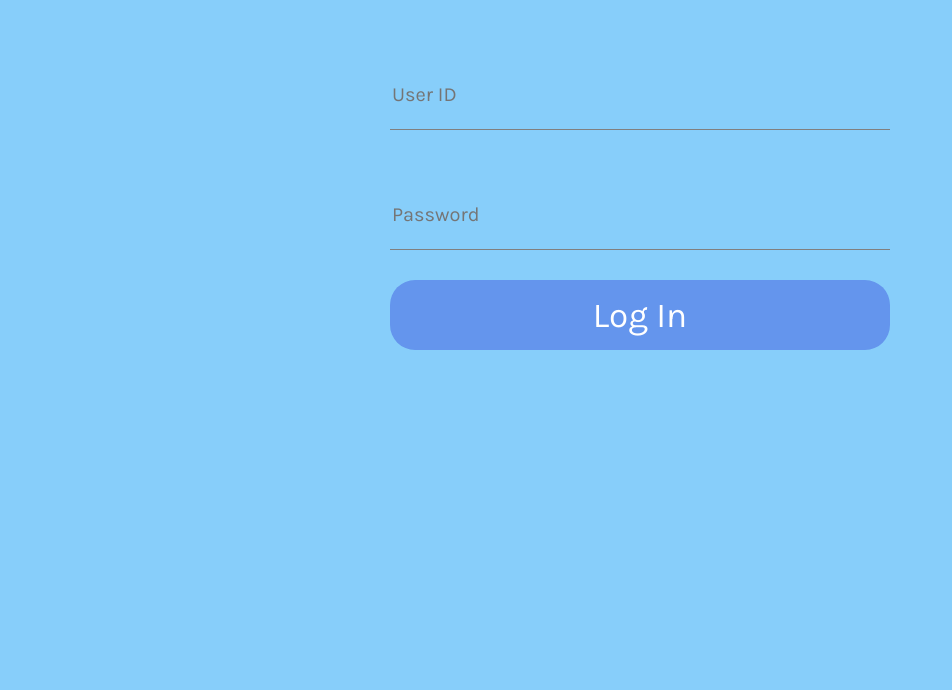
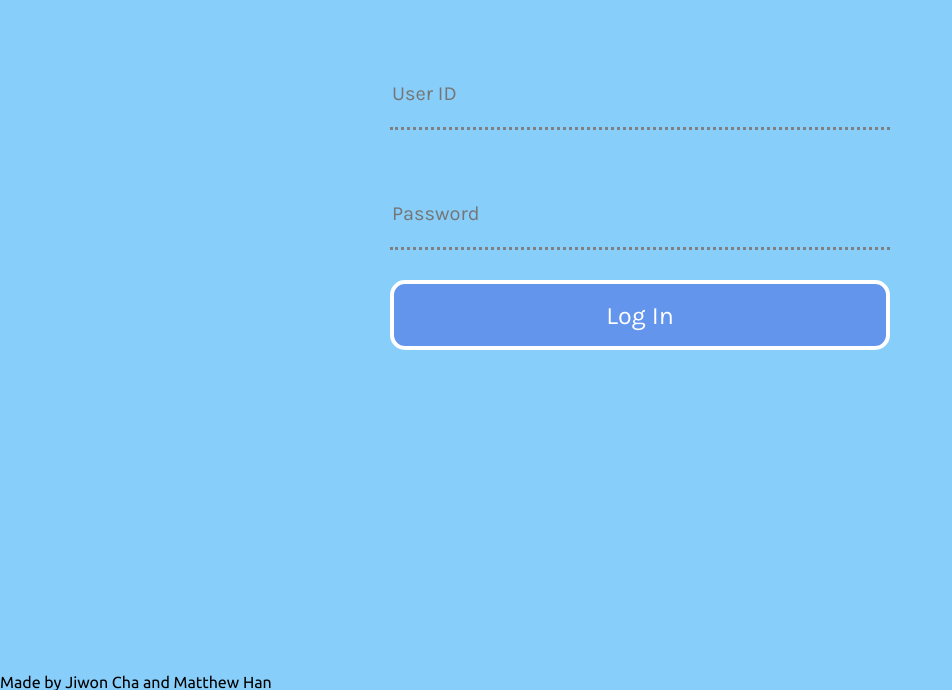
Before and after one commit to MatthewLeeHan/cs4640-Project, a PHP site: page /logIn.html in a window 1280 px wide. Shown: the part 110-800 px from the top of the page, without its empty margins (0-952 px from the left). Run offline with PHP 8.4, Linux system fonts and the light colour scheme.

Commit message:
Login Page

```diff
--- a/css/createEvent.css
+++ b/css/createEvent.css
@@ -167,6 +167,7 @@ body .container .btnHolder .create {
 }
 body .container .btnHolder .create:hover {
   background-color: #6495ED;
+  transform: scale(1.3) perspective(1px);
 }
 
 /*# sourceMappingURL=createEvent.css.map */
--- a/css/login.css
+++ b/css/login.css
@@ -101,12 +101,14 @@ body form {
 }
 body form .idinput {
   padding: 60px 30px 30px 30px;
+  display: flex;
+  justify-content: center;
 }
 body form .idinput #user_id {
   border: 0;
   outline: 0;
   background: transparent;
-  border-bottom: 1px solid gray;
+  border-bottom: 3px dotted gray;
   width: 500px;
   height: 70px;
   font-size: 20px;
@@ -114,27 +116,41 @@ body form .idinput #user_id {
 }
 body form .pwinput {
   padding: 20px 30px 30px 30px;
+  display: flex;
+  justify-content: center;
 }
 body form .pwinput #password {
   border: 0;
   outline: 0;
   background: transparent;
-  border-bottom: 1px solid gray;
+  border-bottom: 3px dotted gray;
   width: 500px;
   height: 70px;
   font-size: 20px;
   font-family: "Karla", sans-serif;
 }
+body form .submitbtn {
+  display: flex;
+  justify-content: center;
+}
 body form .submitbtn #submit {
-  border: none;
+  border-style: solid;
+  border-width: 4px;
+  border-color: white;
   width: 500px;
   height: 70px;
   font-size: 20px;
   background-color: #6495ED;
   color: #FFFFFF;
-  font-size: 35px;
+  font-size: 25px;
   font-family: "Karla", sans-serif;
-  border-radius: 25px;
+  border-radius: 15px;
+}
+body footer {
+  position: fixed;
+  text-align: center;
+  bottom: 0;
+  left: 0;
 }
 
 /*# sourceMappingURL=login.css.map */
--- a/logIn.html
+++ b/logIn.html
@@ -31,5 +31,7 @@
 	</form>
 
 </body>
-
+<footer>
+		<p>Made by Jiwon Cha and Matthew Han</p>
+</footer>
 </html>
--- a/scss/createEvent.scss
+++ b/scss/createEvent.scss
@@ -97,6 +97,8 @@ body {
 
             .create:hover {
                 background-color: #6495ED;
+                transform: scale(1.3) perspective(1px);
+
             }
 
         }
--- a/scss/login.scss
+++ b/scss/login.scss
@@ -18,16 +18,19 @@ body{
             }
         }
     }
+
     form{
         position: relative;
         text-align: center;
         .idinput{
             padding: 60px 30px 30px 30px;
+            display: flex;
+            justify-content: center;
             #user_id{
                 border: 0;
                 outline: 0;
                 background: transparent;
-                border-bottom: 1px solid gray;
+                border-bottom: 3px dotted gray;
                 width: 500px;
                 height: 70px;
                 font-size: 20px;
@@ -36,11 +39,13 @@ body{
         }
         .pwinput{
             padding: 20px 30px 30px 30px;
+            display: flex;
+            justify-content: center;
             #password{
                 border: 0;
                 outline: 0;
                 background: transparent;
-                border-bottom: 1px solid gray;
+                border-bottom: 3px dotted gray;
                 width: 500px;
                 height: 70px;
                 font-size: 20px;
@@ -48,17 +53,27 @@ body{
             }
         }
         .submitbtn{
+            display: flex;
+            justify-content: center;
             #submit{
-                border: none;
+                border-style: solid;
+                border-width: 4px;
+                border-color: white;
                 width: 500px;
                 height: 70px;
                 font-size: 20px;
                 background-color: #6495ED;
                 color: #FFFFFF;
-                font-size: 35px;
+                font-size: 25px;
                 font-family: 'Karla', sans-serif;
-                border-radius: 25px;
+                border-radius: 15px;
             }
         }
     }
+    footer {
+        position: fixed;
+        text-align: center;
+        bottom: 0;
+        left: 0;
+    }
 }
```
Also changed, not shown: login.png (added), 2 other files.
